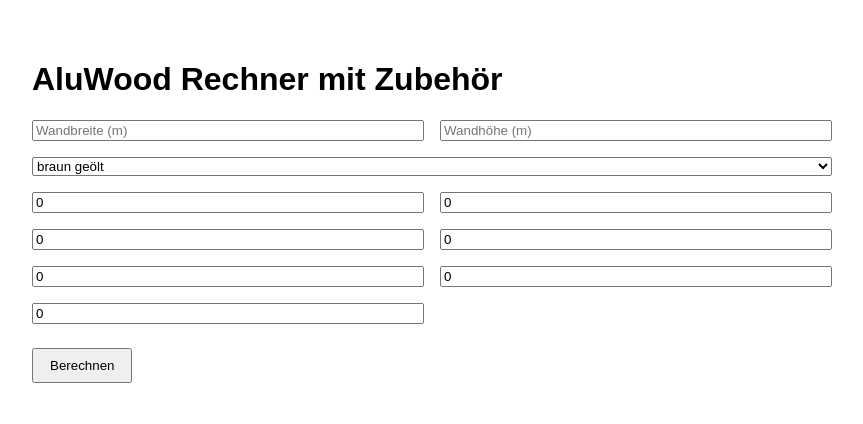
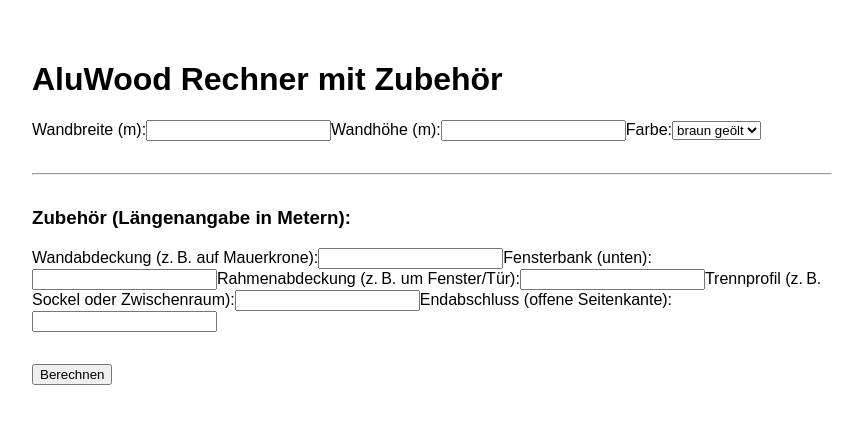
Before and after one commit to AluTony/fassadenpaneel-rechner-ui, a Next.js app: page / in a window 1280 px wide. Shown: the top 424 px of the page, without its empty margins (208-1071 px from the left). Built offline with nearby package versions, Linux system fonts and the light colour scheme.

Commit message:
Add files via upload

```diff
--- a/pages/index.js
+++ b/pages/index.js
@@ -6,13 +6,11 @@ export default function Home() {
   const [height, setHeight] = useState('');
   const [color, setColor] = useState('braun geölt');
   const [accessories, setAccessories] = useState({
-    aussenecke: 0,
-    innenecke: 0,
-    endabschluss: 0,
-    fensterbank: 0,
-    rahmen: 0,
-    wandabdeckung: 0,
-    trennprofil: 0,
+    wandabdeckung: '',
+    fensterbank: '',
+    rahmenabdeckung: '',
+    trennprofil: '',
+    endabschluss: '',
   });
   const [result, setResult] = useState(null);
 
@@ -42,13 +40,11 @@ export default function Home() {
     const screws = panelCount * Math.max(3, Math.ceil(h / 0.6)) * 3;
 
     const zubehör = {
-      'Außenecken': parseInt(accessories.aussenecke),
-      'Innenecken': parseInt(accessories.innenecke),
-      'Endabschlüsse': roundUp240(h * accessories.endabschluss),
-      'Fensterbänke': roundUp240(accessories.fensterbank),
-      'Rahmenabdeckungen': roundUp240(accessories.rahmen),
-      'Wandabdeckungen': roundUp240(accessories.wandabdeckung),
-      'Trennprofile': roundUp240(accessories.trennprofil),
+      'Wandabdeckung': roundUp240(parseFloat(accessories.wandabdeckung || 0)),
+      'Fensterbank': roundUp240(parseFloat(accessories.fensterbank || 0)),
+      'Rahmenabdeckung': roundUp240(parseFloat(accessories.rahmenabdeckung || 0)),
+      'Trennprofil unten': roundUp240(parseFloat(accessories.trennprofil || 0)),
+      'Endabschluss': roundUp240(parseFloat(accessories.endabschluss || 0)),
     };
 
     setResult({
@@ -66,25 +62,38 @@ export default function Home() {
     <div style={{ fontFamily: 'Arial', padding: '2rem', maxWidth: 800, margin: 'auto' }}>
       <h1>AluWood Rechner mit Zubehör</h1>
 
-      <div style={{ display: 'grid', gap: '1rem', gridTemplateColumns: '1fr 1fr' }}>
-        <input type="number" step="0.01" placeholder="Wandbreite (m)" value={width} onChange={(e) => setWidth(e.target.value)} />
-        <input type="number" step="0.01" placeholder="Wandhöhe (m)" value={height} onChange={(e) => setHeight(e.target.value)} />
-        <select value={color} onChange={(e) => setColor(e.target.value)} style={{ gridColumn: 'span 2' }}>
-          {Object.keys(prices).map((p) => <option key={p}>{p}</option>)}
-        </select>
+      <label>Wandbreite (m):</label>
+      <input type="number" step="0.01" value={width} onChange={(e) => setWidth(e.target.value)} />
 
-        <input type="number" placeholder="Außenecken (Stück)" value={accessories.aussenecke} onChange={(e) => setAccessories({ ...accessories, aussenecke: e.target.value })} />
-        <input type="number" placeholder="Innenecken (Stück)" value={accessories.innenecke} onChange={(e) => setAccessories({ ...accessories, innenecke: e.target.value })} />
-        <input type="number" placeholder="Endabschlüsse (Seiten)" value={accessories.endabschluss} onChange={(e) => setAccessories({ ...accessories, endabschluss: e.target.value })} />
-        <input type="number" placeholder="Fensterbank Breite (m)" value={accessories.fensterbank} onChange={(e) => setAccessories({ ...accessories, fensterbank: e.target.value })} />
-        <input type="number" placeholder="Rahmen Umfang (m)" value={accessories.rahmen} onChange={(e) => setAccessories({ ...accessories, rahmen: e.target.value })} />
-        <input type="number" placeholder="Wandabdeckung Länge (m)" value={accessories.wandabdeckung} onChange={(e) => setAccessories({ ...accessories, wandabdeckung: e.target.value })} />
-        <input type="number" placeholder="Trennprofil Länge (m)" value={accessories.trennprofil} onChange={(e) => setAccessories({ ...accessories, trennprofil: e.target.value })} />
+      <label>Wandhöhe (m):</label>
+      <input type="number" step="0.01" value={height} onChange={(e) => setHeight(e.target.value)} />
+
+      <label>Farbe:</label>
+      <select value={color} onChange={(e) => setColor(e.target.value)}>
+        {Object.keys(prices).map((p) => <option key={p}>{p}</option>)}
+      </select>
+
+      <hr style={{ margin: '2rem 0' }} />
+      <h3>Zubehör (Längenangabe in Metern):</h3>
+
+      <label>Wandabdeckung (z. B. auf Mauerkrone):</label>
+      <input type="number" step="0.01" value={accessories.wandabdeckung} onChange={(e) => setAccessories({ ...accessories, wandabdeckung: e.target.value })} />
+
+      <label>Fensterbank (unten):</label>
+      <input type="number" step="0.01" value={accessories.fensterbank} onChange={(e) => setAccessories({ ...accessories, fensterbank: e.target.value })} />
+
+      <label>Rahmenabdeckung (z. B. um Fenster/Tür):</label>
+      <input type="number" step="0.01" value={accessories.rahmenabdeckung} onChange={(e) => setAccessories({ ...accessories, rahmenabdeckung: e.target.value })} />
+
+      <label>Trennprofil (z. B. Sockel oder Zwischenraum):</label>
+      <input type="number" step="0.01" value={accessories.trennprofil} onChange={(e) => setAccessories({ ...accessories, trennprofil: e.target.value })} />
+
+      <label>Endabschluss (offene Seitenkante):</label>
+      <input type="number" step="0.01" value={accessories.endabschluss} onChange={(e) => setAccessories({ ...accessories, endabschluss: e.target.value })} />
+
+      <div style={{ marginTop: '2rem' }}>
+        <button onClick={calculate}>Berechnen</button>
       </div>
-
-      <button onClick={calculate} style={{ marginTop: '1.5rem', padding: '0.5rem 1rem' }}>
-        Berechnen
-      </button>
 
       {result && (
         <div style={{ marginTop: '2rem' }}>
@@ -95,7 +104,7 @@ export default function Home() {
           <p><strong>Fläche gesamt:</strong> {result.totalArea} m²</p>
           <p><strong>Preis pro m²:</strong> {result.pricePerM2} €</p>
           <p><strong>Schrauben gesamt:</strong> {result.screws} Stück</p>
-          <h4>Zubehör (gerundet auf 2,40 m):</h4>
+          <h4>Zubehör (jeweils 2,40 m Stücke):</h4>
           <ul>
             {Object.entries(result.zubehör).map(([key, val]) => (
               <li key={key}>{key}: {val} Stück</li>
```
